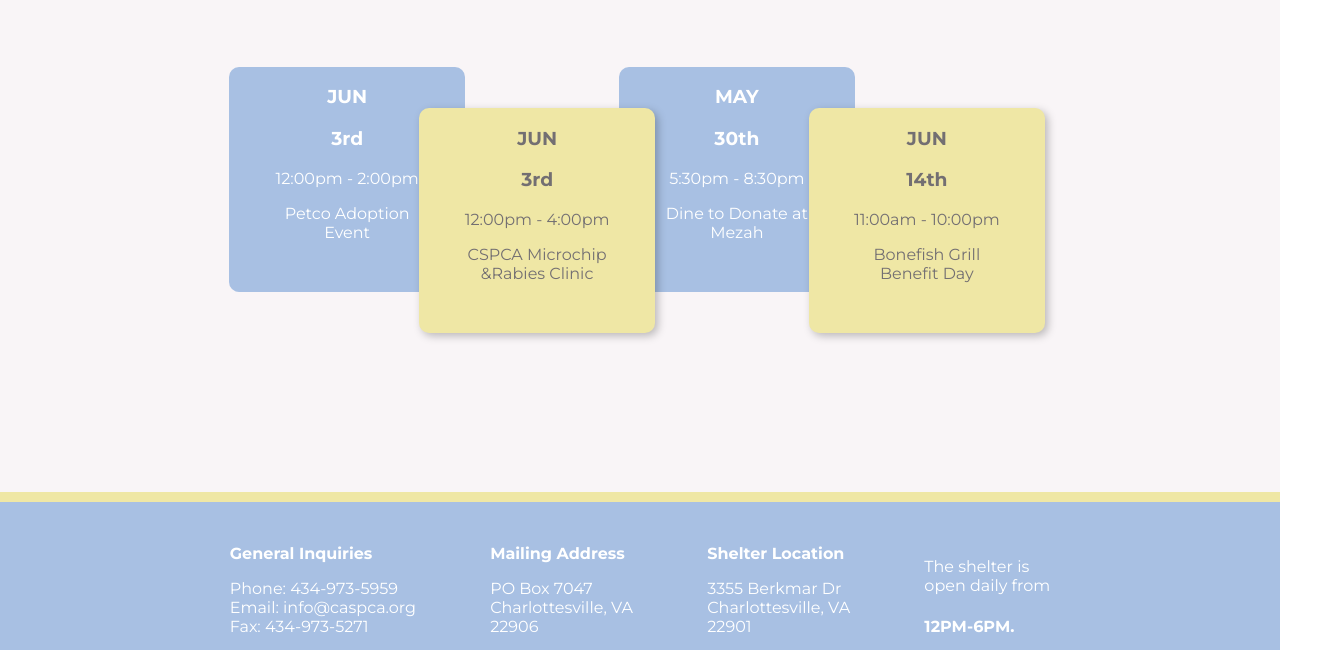
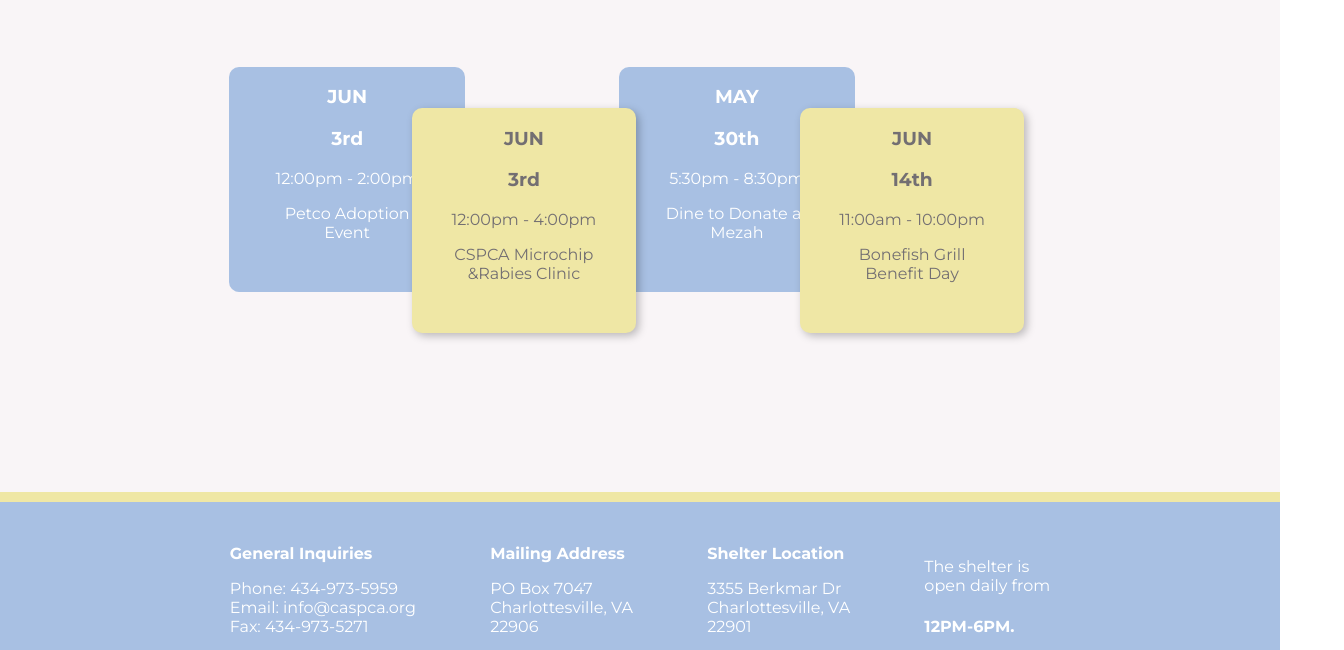
Before and after one commit to stella-sotos/CASPCA-website, a plain HTML site: page index.html in a window 1280 px wide. Shown: the part 1742-2392 px from the top of the page, 1344 px wide, since content can reach past the window. Drawn offline with Linux system fonts and the light colour scheme.

Commit message:
yellow calender revision

```diff
--- a/styles.css
+++ b/styles.css
@@ -363,17 +363,17 @@ margin-top: 18px;
 
 .yellow{
 	position:absolute;
-	width:80%;
-	height:100%;
+	width:70%;
+	height:80%;
 	text-align:center;
 	top:1850px;
-	left:320px;
+	left:370px;
 }
 .yellow1{
 	display: inline-block;
-	width:23%;
+	width:25%;
 	height:225px;
-	margin-right: 150px;
+	margin-right: 160px;
 	background-color: #EFE7A5;
 	border-radius: 10px;
 	box-shadow: 3px 3px 9px rgba(0,0,0,.25);
@@ -381,7 +381,7 @@ margin-top: 18px;
 
 .yellow2{
 	display: inline-block;
-	width:23%;
+	width:25%;
 	height:225px;
 	margin-right: 200px;
 	background-color: #EFE7A5;
```
